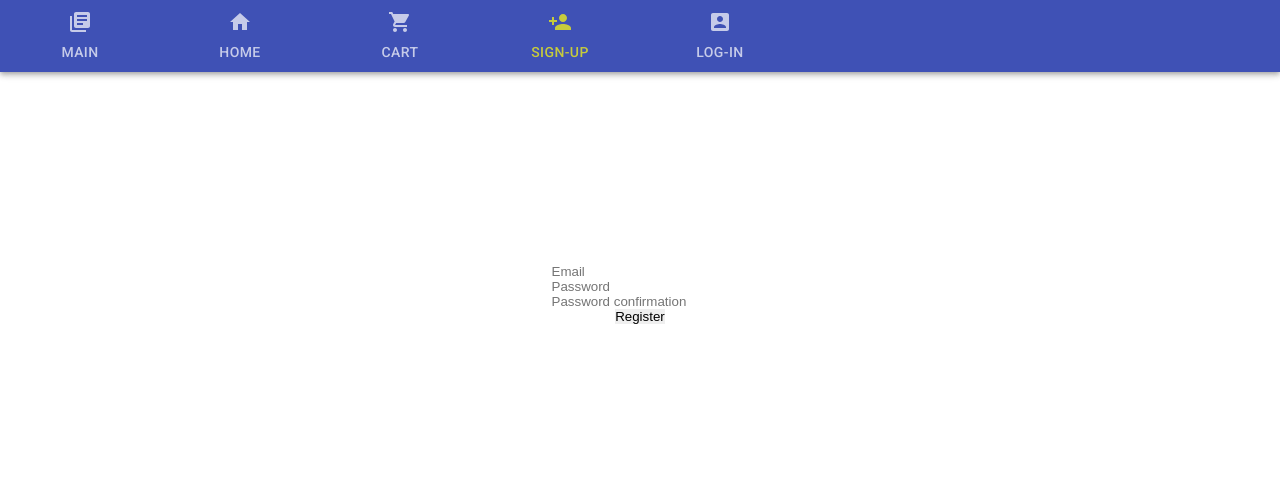
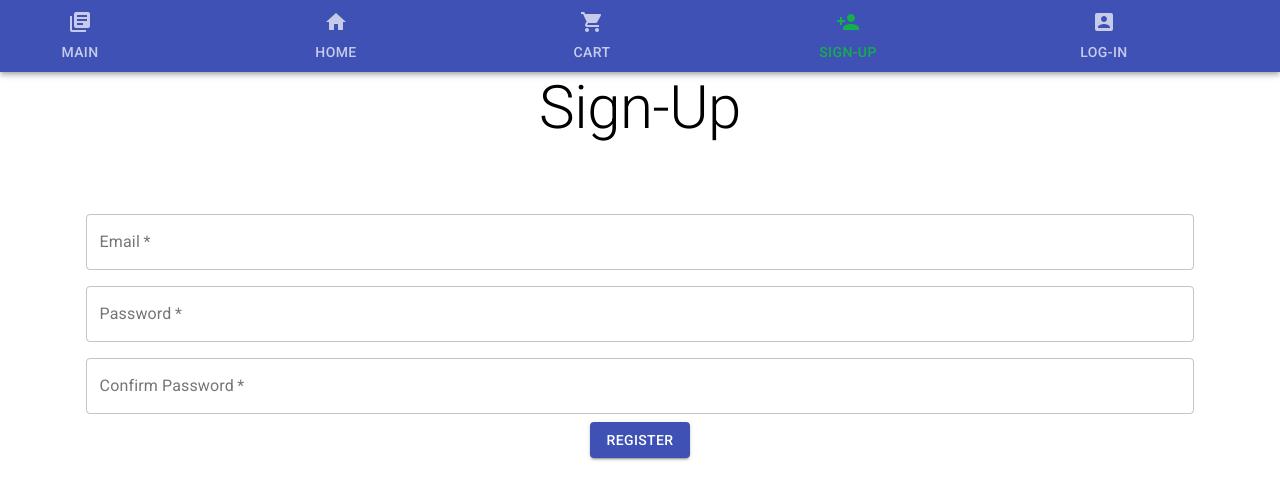
Before and after one commit to markpietan/Ecommerce_TravelBooks_Project, a React (Create React App) app: page /signup in a window 1280 px wide. Shown: the top 500 px of the page. Built offline with nearby package versions, Linux system fonts and the light colour scheme.

Commit message:
worked on Material UI styling for Home, signup, login

```diff
--- a/src/components/Links/Home.css
+++ b/src/components/Links/Home.css
@@ -8,3 +8,8 @@
   flex-direction: column;
   align-items: center;
 }
+
+.grid-item{
+width: 25%;
+
+}
--- a/src/components/Links/Item.js
+++ b/src/components/Links/Item.js
@@ -1,10 +1,7 @@
 import React, { useState } from "react";
 import Button from "@material-ui/core/Button";
 import "./Item.css";
-import data from "./product";
-import product from "./product";
 
-console.log(data);
 
 export default function Item({ item, addToCart }) {
   const [number, setNumber] = useState(1);
--- a/src/components/Links/Login.css
+++ b/src/components/Links/Login.css
@@ -55,5 +55,5 @@ form {
   display: flex;
   flex-direction: column;
   place-items: center center;
-  padding: 15%;
+  padding: 5%;
 }
--- a/src/components/Links/Login.js
+++ b/src/components/Links/Login.js
@@ -1,6 +1,7 @@
 import React, { useState } from "react";
 import "./Login.css";
-import { Button, TextField, Container, Box} from "@material-ui/core";
+import { Button, TextField, Container, Typography} from "@material-ui/core";
+
 
 
 function Login({ onLogInClick }) {
@@ -18,6 +19,7 @@ function Login({ onLogInClick }) {
 
   return (
     <Container>
+      <Typography variant= "h2" component= "h2" align= "center">Log-In</Typography>
       <form>
         <TextField
           label="Email"
@@ -61,33 +63,8 @@ function Login({ onLogInClick }) {
         </Button>
       </form>
     </Container>
-    // <div className="loginPage">
-    //   <h1 className="loginTitle">Login Page</h1>
-    //   <div className="loginSection">
-    //     <h2 className="emailText">Email:</h2>
-    //     <input
-    //       type="text"
-    //       placeholder="Enter email..."
-    //       className="emailInput"
-    //       value={email}
-    //       onChange={onEmailChange}
-    //     ></input>
-    //     <h2 className="passwordText">Password:</h2>
-    //     <input
-    //       type="password"
-    //       placeholder="Enter Password..."
-    //       className="passwordInput"
-    //       value={password}
-    //       onChange={onPasswordChange}
-    //     ></input>
-    //     <div className="loginButton">
-    //       <Button variant="contained">Login</Button>
-    //     </div>
-    //     <div className="loginWithGoogle">
-    //       <Button variant="contained">Login With Google</Button>
-    //     </div>
-    //   </div>
-    // </div>
+
+
   );
 }
 
--- a/src/components/Links/Nav.css
+++ b/src/components/Links/Nav.css
@@ -4,7 +4,7 @@
 
   .active {
 
-    color: rgb(255, 255, 10)
+    color: rgb(0, 216, 29)
   }
 
   a{
@@ -12,3 +12,7 @@
 
 
   }
+
+.tab{
+    width: 20%;
+}
--- a/src/components/Links/Nav.js
+++ b/src/components/Links/Nav.js
@@ -19,36 +19,39 @@ import Badge from "@material-ui/core/Badge";
 function Nav({ cart }) {
   const [value, setValue] = useState("1");
   // let itemsInCart = 0;
-  const [itemsInCart, setItemsInCart] = useState(0)
+  const [itemsInCart, setItemsInCart] = useState(0);
   const handleChange = (event, newValue) => {
     setValue(newValue);
   };
-  useEffect(function () {
-    let temp = 0
-    cart.forEach((product) => {
-      temp += product.numInCart;
-    });
-    setItemsInCart(temp)
-  }, [cart]);
+  useEffect(
+    function () {
+      let temp = 0;
+      cart.forEach((product) => {
+        temp += product.numInCart;
+      });
+      setItemsInCart(temp);
+    },
+    [cart]
+  );
   return (
     <div>
       <TabContext value={value}>
         <AppBar position="static">
-          <TabList onChange={handleChange} aria-label="simple tabs example">
-            <NavLink to="/" exact>
+          <TabList onChange={handleChange} aria-label="simple tabs example" variant= "fullWidth">
+            <NavLink to="/" exact className="tab" >
               <Tab
                 label="Main"
-                value="0"
+                value="1"
                 icon={<LibraryBooksIcon></LibraryBooksIcon>}
               />
             </NavLink>
-            <NavLink to="/home">
-              <Tab label="Home" value="1" icon={<HomeIcon></HomeIcon>} />
+            <NavLink to="/home" className="tab">
+              <Tab label="Home" value="2" icon={<HomeIcon></HomeIcon>} />
             </NavLink>
-            <NavLink to="/cart">
+            <NavLink to="/cart" className="tab">
               <Tab
                 label="Cart"
-                value="2"
+                value="3"
                 icon={
                   <Badge badgeContent={itemsInCart} color="secondary">
                     <ShoppingCartIcon></ShoppingCartIcon>
@@ -56,17 +59,17 @@ function Nav({ cart }) {
                 }
               />
             </NavLink>
-            <NavLink to="/signup" activeClassName="active">
+            <NavLink to="/signup" activeClassName="active" className="tab">
               <Tab
                 label="Sign-up"
-                value="3"
+                value="4"
                 icon={<PersonAddIcon></PersonAddIcon>}
               />
             </NavLink>
-            <NavLink to="login">
+            <NavLink to="login" className="tab">
               <Tab
                 label="Log-in"
-                value="4"
+                value="5"
                 icon={<AccountBoxIcon></AccountBoxIcon>}
               />
             </NavLink>
--- a/src/components/Links/SignUp.css
+++ b/src/components/Links/SignUp.css
@@ -49,3 +49,11 @@
 .googleSignUp {
   margin-bottom: 25px;
 }
+
+
+form {
+  display: flex;
+  flex-direction: column;
+  place-items: center center;
+  padding: 5%;
+}
--- a/src/components/Links/SignUp.js
+++ b/src/components/Links/SignUp.js
@@ -1,17 +1,8 @@
 import React, { useState } from "react";
-import axios from "axios";
 
 import "./SignUp.css";
 import { registerUser } from "../../api/users";
-import {
-  Button,
-  FormControl,
-  InputLabel,
-  FormHelperText,
-  Input,
-  Container,
-  TextField,
-} from "@material-ui/core";
+import { Button, Container, TextField, Typography } from "@material-ui/core";
 
 export default function Registration() {
   const [user, setUser] = useState({
@@ -30,127 +21,61 @@ export default function Registration() {
   }
 
   return (
-    <div>
-      <form onSubmit={handleSubmit}>
-        <input
-          type="email"
-          name="email"
-          placeholder="Email"
+    <Container>
+      <Typography variant="h2" component="h2" align="center">
+        Sign-Up
+      </Typography>
+      <form>
+        <TextField
+          label="Email"
+          style={{ margin: 8 }}
+          placeholder="Enter email"
+          size="medium"
+          variant="outlined"
+          margin="normal"
+          className="emailInput"
+          required
           value={user.email}
           onChange={handleChange}
+          fullWidth
+        ></TextField>
+        <TextField
+          label="Password"
+          style={{ margin: 8 }}
+          placeholder="Enter password"
+          size="medium"
+          variant="outlined"
+          margin="normal"
+          className="passwordInput"
           required
-        />
-
-        <input
-          type="password"
-          name="password"
-          placeholder="Password"
           value={user.password}
           onChange={handleChange}
+          type="password"
+          fullWidth
+        ></TextField>
+        <TextField
+          label="Confirm Password"
+          style={{ margin: 8 }}
+          placeholder="Re-enter password"
+          size="medium"
+          variant="outlined"
+          margin="normal"
+          className="passwordInput"
           required
-        />
-
-        <input
-          type="password"
-          name="password_confirmation"
-          placeholder="Password confirmation"
           value={user.password_confirmation}
           onChange={handleChange}
-          required
-        />
-
-        <button type="submit">Register</button>
+          type="password"
+          fullWidth
+        ></TextField>
+        <Button
+          type="submit"
+          color="primary"
+          variant="contained"
+          onClick={handleSubmit}
+        >
+          Register
+        </Button>
       </form>
-    </div>
+    </Container>
   );
 }
-
-// function SignUp() {
-//   function onEmailChange(e) {
-//     setEmail(e.target.value);
-//   }
-
-//   function onPasswordChange(e) {
-//     setPassword(e.target.value);
-//   }
-
-//   function onConfirmPasswordChange(e) {
-//     setConfirmPassword(e.target.value);
-//   }
-
-//   const [email, setEmail] = useState("");
-//   const [password, setPassword] = useState("");
-//   const [confirmPassword, setConfirmPassword] = useState("");
-//   return (
-//     <Container>
-//       <form autoComplete>
-//         <TextField
-//           id="standard-full-width"
-//           label="Email"
-//           style={{ margin: 8 }}
-//           placeholder="Enter email"
-//           fullWidth
-//           margin="normal"
-//         />
-//         <TextField
-//           id="standard-full-width"
-//           label="Email"
-//           style={{ margin: 8 }}
-//           placeholder="Enter email"
-//           size="medium"
-//           variant="outlined"
-//           margin="normal"
-//           className="passwordInput"
-//         />
-//         <TextField
-//           id="standard-full-width"
-//           label="Email"
-//           style={{ margin: 8 }}
-//           placeholder="Enter email"
-//           size="medium"
-//           margin="normal"
-//           className="passwordInput"
-//         />
-//       </form>
-//     </Container>
-//   );
-// return (
-//   <div className="signUpPage">
-//     <h1 className="signUpTitle">Sign Up Page</h1>
-//     <div className="signUpSection">
-//       <h2 className="emailText">Email:</h2>
-//       <input
-//         type="text"
-//         placeholder="Enter email..."
-//         className="emailInput"
-//         value={email}
-//         onChange={onEmailChange}
-//       ></input>
-//       <h2 className="passwordText">Password:</h2>
-//       <input
-//         type="password"
-//         placeholder="Enter Password..."
-//         className="passwordInput"
-//         value={password}
-//         onChange={onPasswordChange}
-//       ></input>
-//       <h2 className="passwordText">Confirm Password:</h2>
-//       <input
-//         type="password"
-//         placeholder="Confirm Password..."
-//         className="passwordInput"
-//         value={confirmPassword}
-//         onChange={onConfirmPasswordChange}
-//       ></input>
-//       <div className="signUpButton">
-//         <Button variant="contained">Sign Up</Button>
-//       </div>
-//       <div className="googleSignUp">
-//         <Button variant="contained">Sign Up With Google</Button>
-//       </div>
-//     </div>
-//   </div>
-// );
-// }
-
-// export default SignUp;
--- a/src/components/Links/product.js
+++ b/src/components/Links/product.js
@@ -1,5 +1,5 @@
-export default {
-  product: [
+export default
+  [
     {
       _id: "1",
       name: "Australia",
@@ -156,5 +156,4 @@ export default {
       reviews: 10,
       countInStock: 5,
     },
-  ],
-};
+  ];
```
Also changed, not shown: src/components/Links/Home.js (+62 -36 lines).
